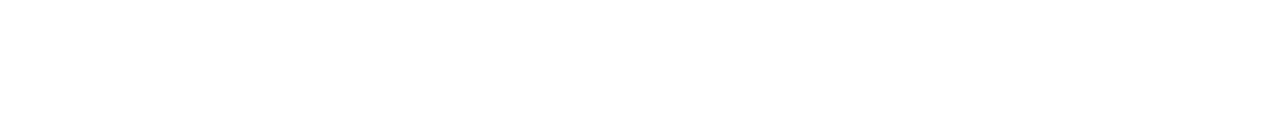
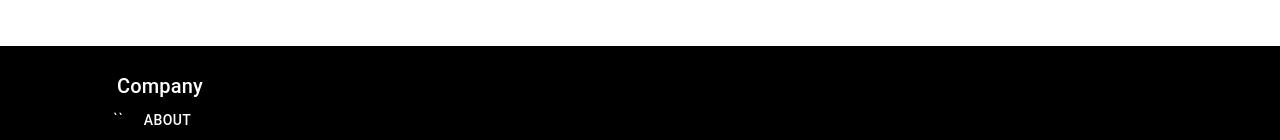
Before and after one commit to hhieun1604/LiuLyy, a React (Create React App) app: page / in a window 1280 px wide. Shown: the part 2657-2797 px from the top of the page. Before the commit the page ends 2663 px from the top, so only its background shows below. Built offline with nearby package versions, Linux system fonts and the light colour scheme.

Commit message:
docs(README): change README

```diff
--- a/src/App.js
+++ b/src/App.js
@@ -2,6 +2,7 @@
 import './App.css';
 import Navigation from './customer/components/Navigation/Navigation';
 import HomePage from './customer/pages/HomePage/HomePage';
+import Footer from './customer/components/Footer/Footer';
 
 function App() {
   return (
@@ -13,7 +14,7 @@
           <HomePage/>
         </div>
 
-
+      <Footer/>
     </div>
   );
 }
--- /dev/null
+++ b/src/customer/components/Footer/Footer.jsx
@@ -0,0 +1,37 @@
+import React from 'react'
+import { Button, Grid, Typography } from '@mui/material'
+
+
+const Footer = () => {
+  return (
+    <div>
+       <Grid className='bg-black text-while text-center mt-10'
+       container
+       sx={{bgcolor:"black", color:"white",py:3}}
+       >
+            <Grid item xs={12} sm={6} md={3}>
+                <Typography className='pd-5' variant='h6'> Company </Typography>
+                  <div>
+             ``     <Button className='pd-3' variant='h6'> About </Button>
+                  </div>
+
+                  <div>
+                     <Button className='pd-3' variant='h6'> Blog </Button>
+                  </div>
+
+                  <div>
+                     <Button className='pd-5' variant='h6'> Jobs </Button>
+                  </div>
+
+                  <div>
+                     <Button className='pd-5' variant='h6'> Partners </Button>
+                  </div>
+
+            </Grid>
+       </Grid>
+
+    </div>
+  )
+}
+// serve -s build
+export default Footer
```
Also changed, not shown: 1 other file (tests, documents, lock files or other folders).
